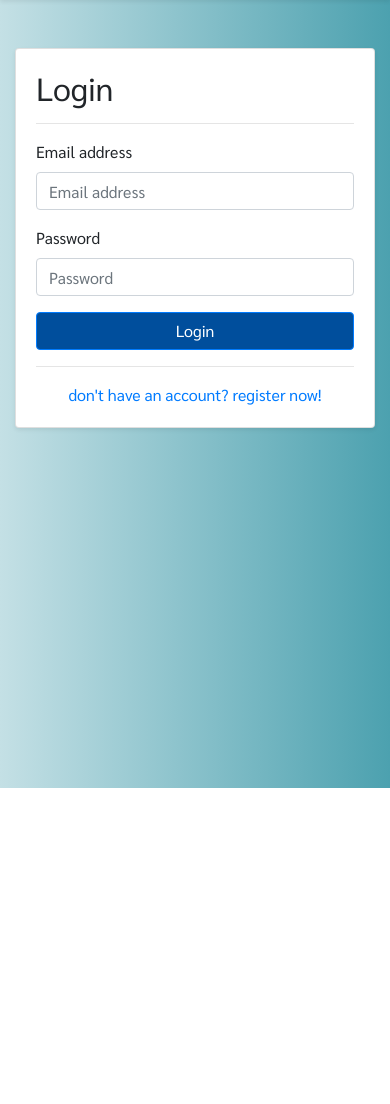
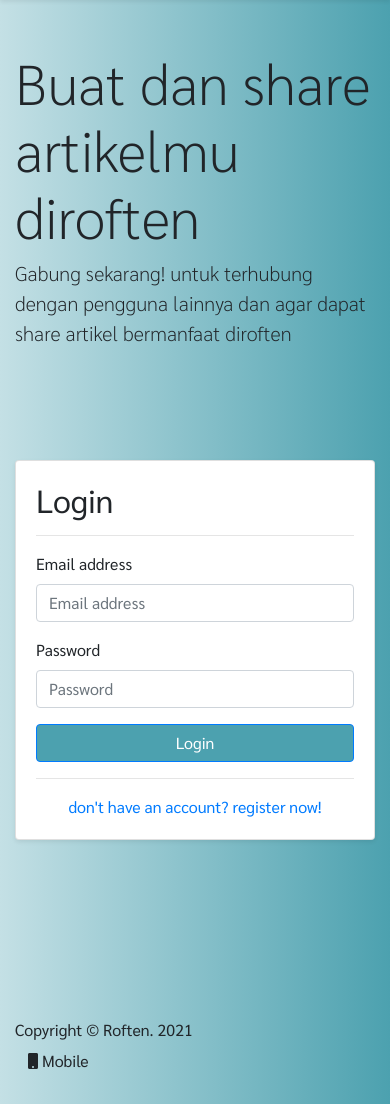
Before and after one commit to abiamarulloh/roften-social-media, a CodeIgniter app: page /database/ in a window 390 px wide. Shown: the part 56-1160 px from the top of the page. Before the commit the page ends 844 px from the top, so only its background shows below. Run offline with CodeIgniter, Linux system fonts and the light colour scheme; some libraries are stand-ins or nearby versions.

Commit message:
add mobile and desktop view

```diff
--- a/application/config/database.php
+++ b/application/config/database.php
@@ -76,8 +76,8 @@ $query_builder = TRUE;
 $db['default'] = array(
 	'dsn'	=> '',
 	'hostname' => 'localhost',
-	'username' => 'root',
-	'password' => 'hybrid@123',
+	'username' => 'abi',
+	'password' => 'honhon',
 	'database' => 'roften',
 	'dbdriver' => 'mysqli',
 	'dbprefix' => '',
--- a/application/controllers/Auth.php
+++ b/application/controllers/Auth.php
@@ -18,7 +18,7 @@ class Auth extends CI_Controller {
 		$this->form_validation->set_rules('password', 'Password', 'required');
 
 		if($this->form_validation->run() == false) {
-			$data['title'] = "Login";
+			$data['title'] = "Login - Roften";
 			$this->load->view('layouts/user/header',$data);
 			$this->load->view('auth/navbar',$data);
 			$this->load->view('auth/index');
@@ -104,7 +104,7 @@ class Auth extends CI_Controller {
 		$this->form_validation->set_rules('confirmpassword', 'Confirm Password', 'required|matches[password]');
 
 		if($this->form_validation->run() == false) {
-			$data['title'] = "Register";
+			$data['title'] = "Register - Roften";
 			$this->load->view('layouts/user/header',$data);
 			$this->load->view('auth/navbar',$data);
 			$this->load->view('auth/register');
--- a/application/views/auth/index.php
+++ b/application/views/auth/index.php
@@ -1,6 +1,12 @@
 <div class="container">
     <div class="row">
-        <div class="col-md-5 mx-auto my-5">
+		<div class="col-md-7 d-flex align-items-center my-5">
+			<div>
+				<h1 class="display-4">Buat dan share artikelmu diroften</h1>
+				<p class="lead">Gabung sekarang! untuk terhubung dengan pengguna lainnya dan agar dapat share artikel bermanfaat diroften</p>
+			</div>
+		</div>
+        <div class="col-md-5 mb-5 mt-5">
             <div class="card shadow-sm">
                 <div class="card-body">
                     <h2>Login</h2>
@@ -28,3 +34,14 @@
         </div>
     </div>
 </div>
+
+<div class="container mt-t mb-4" style="margin-top: 130px;">
+	<div class="row">
+		<div class="col-md-8">
+			Copyright &copy; Roften. <?= date("Y", time()) ?>
+		</div>
+		<div class="col-md-4">
+			<span class="btn" id="btn-view"><i class="fas fa-mobile"></i> Mobile</span>
+		</div>
+	</div>
+</div>
--- a/application/views/layouts/user/footer.php
+++ b/application/views/layouts/user/footer.php
@@ -11,6 +11,28 @@
     <script src="<?= base_url("assets/fontAwesome/js/all.min.js"); ?> "></script>
 		<script>
 			var BASE_URL = "<?php echo base_url();?>";
+
+			let storage = localStorage.getItem("view");
+			if(!storage) {
+					localStorage.setItem("view", `width=device-width, initial-scale=1, shrink-to-fit=no`)
+					document.getElementsByTagName("head").appendChild(localStorage.getItem("view"));
+			}
+
+			$("#btn-view").on("click", () => {
+				let storage = localStorage.getItem("view");
+				let mobile = `width=device-width, initial-scale=1, shrink-to-fit=no`
+				let desktop = `width=device-width, initial-scale=0, shrink-to-fit=no`
+				if(storage == mobile) {
+					localStorage.setItem("view", desktop);
+					$("#meta-view")[0].setAttribute("content", desktop)
+					$("#btn-view").html(`<i class="fas fa-desktop"></i> Desktop`)
+				}else {
+					localStorage.setItem("view", mobile);
+					$("#meta-view")[0].setAttribute("content", mobile)
+					$("#btn-view").html(`<i class="fas fa-mobile"></i> Mobile`)
+				}
+
+			});
 		</script>
 		<script src="<?= base_url("assets/script.js"); ?> "></script>
   </body>
--- a/application/views/layouts/user/header.php
+++ b/application/views/layouts/user/header.php
@@ -2,8 +2,9 @@
 <html lang="en">
   <head>
     <!-- Required meta tags -->
-    <meta charset="utf-8">
-    <meta name="viewport" content="width=device-width, initial-scale=1, shrink-to-fit=no">
+		<meta charset="utf-8">
+
+    <meta name="viewport" id="meta-view" content="width=device-width, initial-scale=1, shrink-to-fit=no">
 
     <!-- Favicon -->
 		<link rel="shortcut icon" href="<?= base_url();  ?>assets/images/roften-logo.png" type="image/x-icon">
--- a/assets/style.css
+++ b/assets/style.css
@@ -18,9 +18,14 @@ body {
 	box-shadow: 2px 11px 25px 0px rgba(0,0,0,0.75);
 }
 
+.navbar-bg, .btn-primary {
+	background-color: #4CA1AF;  /* fallback for old browsers */
+}
 
-.navbar-bg, .btn-primary {
-	background-color: #004e9c;
+.btn-primary:hover {
+	background-color: #ececec;  /* fallback for old browsers */
+	color: rgb(22, 22, 22);
+
 }
 
 .dropdown-left {
```
Also changed, not shown: application/views/auth/register.php (+18 -1 lines), assets/script.js (line endings or trailing spaces).
